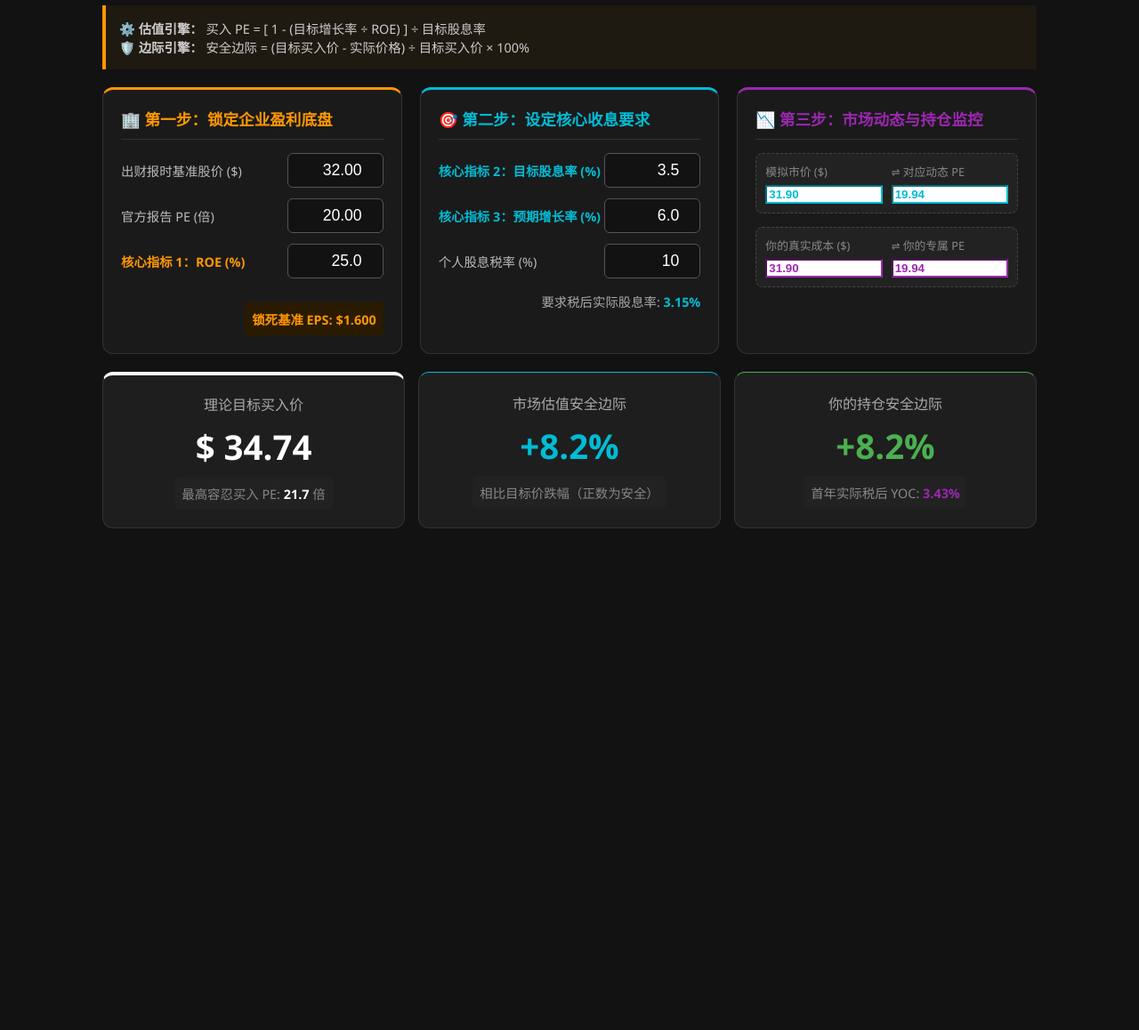
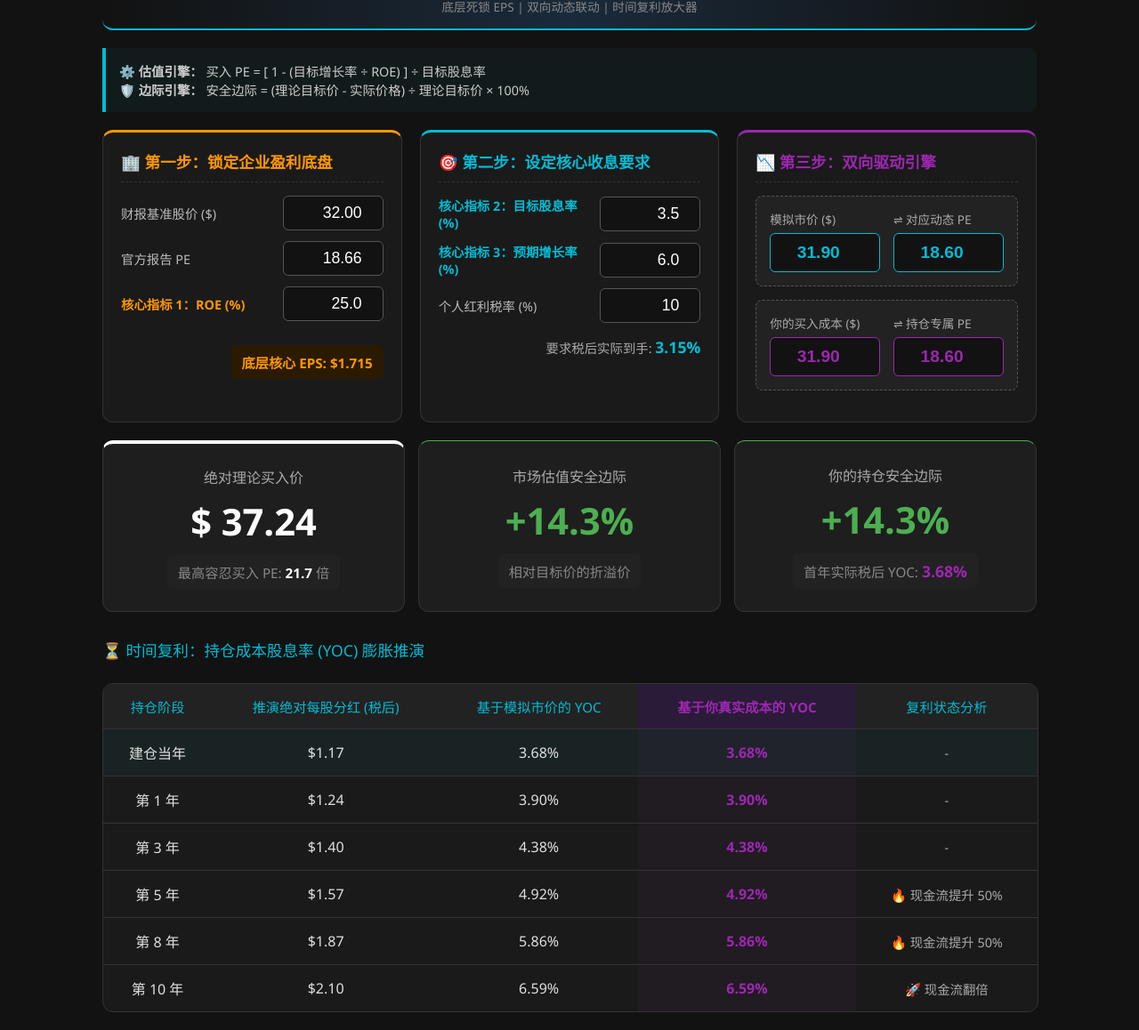
Before and after one commit to SherlockRobo/SCHDNEW, a plain HTML site: page index.html in a window 1280 px wide. Shown: the part 84-1242 px from the top of the page at 89% size. Before the commit the page ends 800 px from the top, so only its background shows below. Drawn offline with Linux system fonts and the light colour scheme.

Commit message:
Update index.html

```diff
--- a/index.html
+++ b/index.html
@@ -3,7 +3,7 @@
 <head>
     <meta charset="UTF-8">
     <meta name="viewport" content="width=device-width, initial-scale=1.0">
-    <title>SCHD 动态安全边际估值器 V8</title>
+    <title>SCHD 动态估值终极版 V10</title>
     <style>
         :root {
             --bg-color: #121212; --card-bg: #1e1e1e; --text-color: #e0e0e0;
@@ -12,69 +12,82 @@
         }
         body { font-family: 'Segoe UI', Tahoma, Geneva, Verdana, sans-serif; background-color: var(--bg-color); color: var(--text-color); margin: 0; padding: 20px; display: flex; flex-direction: column; align-items: center; }
         .container { max-width: 1050px; width: 100%; }
-        header { text-align: center; margin-bottom: 20px; border-bottom: 2px solid var(--cyan); padding-bottom: 10px; }
-        .version-badge { background-color: var(--cyan); color: #000; padding: 2px 8px; border-radius: 6px; font-size: 0.5em; vertical-align: middle; margin-left: 10px; font-weight: bold;}
+
+        header {
+            text-align: center; margin-bottom: 20px; padding: 15px; border-radius: 12px;
+            border-bottom: 2px solid var(--cyan);
+            background: linear-gradient(90deg, #121212, #1a2a3a, #121212);
+        }
+
+        .version-badge { background-color: var(--cyan); color: #000; padding: 3px 10px; border-radius: 6px; font-size: 0.55em; vertical-align: middle; margin-left: 10px; font-weight: bold;}
 
         .grid-layout { display: grid; grid-template-columns: repeat(auto-fit, minmax(320px, 1fr)); gap: 20px; margin-bottom: 20px; }
 
         .panel { background-color: #1a1a1a; padding: 20px; border-radius: 12px; border: 1px solid var(--border-color); }
-        .panel-title { font-size: 1.1rem; margin-top: 0; margin-bottom: 15px; color: var(--cyan); display: flex; align-items: center; border-bottom: 1px solid #333; padding-bottom: 10px;}
+        .panel-title { font-size: 1.1rem; margin-top: 0; margin-bottom: 15px; color: var(--cyan); display: flex; align-items: center; border-bottom: 1px dashed #333; padding-bottom: 10px;}
         .panel-title.orange { color: var(--orange); }
         .panel-title.purple { color: var(--purple); }
 
         .input-group { display: flex; justify-content: space-between; align-items: center; margin-bottom: 12px; }
         .input-group label { font-size: 0.9rem; color: #bbb; }
-        .input-group input { background-color: #121212; border: 1px solid #555; color: #fff; padding: 8px; border-radius: 6px; font-size: 1.1rem; width: 90px; text-align: right; transition: border-color 0.3s;}
-        .input-group input:focus { border-color: var(--cyan); outline: none; }
+        .input-group input { background-color: #121212; border: 1px solid #555; color: #fff; padding: 8px; border-radius: 6px; font-size: 1.1rem; width: 95px; text-align: right; transition: all 0.3s;}
+        .input-group input:focus { border-color: var(--cyan); outline: none; box-shadow: 0 0 5px var(--cyan);}
 
-        /* 双向联动输入框网格 */
-        .dual-input-grid { display: grid; grid-template-columns: 1fr 1fr; gap: 10px; margin-bottom: 15px; background: #222; padding: 10px; border-radius: 8px; border: 1px dashed #444;}
-        .dual-input-grid label { font-size: 0.8rem; color: #888; margin-bottom: 4px; display: block; }
-        .dual-input-grid input { width: 100%; box-sizing: border-box; }
+        .dual-grid { display: grid; grid-template-columns: 1fr 1fr; gap: 15px; margin-bottom: 15px; background: #222; padding: 15px; border-radius: 8px; border: 1px dashed #555;}
+        .dual-grid label { font-size: 0.85rem; color: #aaa; margin-bottom: 6px; display: block; }
+        .dual-grid input { width: 100%; box-sizing: border-box; background-color: #121212; border: 1px solid #666; color: #fff; padding: 10px; border-radius: 6px; font-size: 1.2rem; text-align: center;}
 
         .highlight-input { border-color: var(--cyan) !important; color: var(--cyan) !important; font-weight: bold; }
         .highlight-input-cost { border-color: var(--purple) !important; color: var(--purple) !important; font-weight: bold; }
 
         .metrics-grid { display: grid; grid-template-columns: repeat(auto-fit, minmax(280px, 1fr)); gap: 15px; margin: 20px 0; }
-        .card { background-color: var(--card-bg); padding: 20px; border-radius: 12px; text-align: center; border: 1px solid var(--border-color); display: flex; flex-direction: column; justify-content: center;}
+        .card { background-color: var(--card-bg); padding: 25px; border-radius: 12px; text-align: center; border: 1px solid var(--border-color); display: flex; flex-direction: column; justify-content: center;}
         .card h3 { margin: 0 0 10px 0; color: #aaa; font-size: 1rem; font-weight: normal; }
-        .metric { font-size: 2.4rem; font-weight: bold; color: #fff; margin-bottom: 8px; }
-        .metric-sub { font-size: 0.9rem; color: #888; background: #222; padding: 8px; border-radius: 6px; display: inline-block; margin: 0 auto;}
+        .metric { font-size: 2.6rem; font-weight: bold; color: #fff; margin-bottom: 10px; }
+        .metric-sub { font-size: 0.95rem; color: #888; background: #222; padding: 8px 12px; border-radius: 6px; display: inline-block; margin: 0 auto;}
 
-        .formula-box { background-color: rgba(255, 152, 0, 0.05); border-left: 4px solid var(--orange); padding: 15px; margin-bottom: 20px; font-size: 0.9rem; color: #ccc; }
+        .formula-box { background-color: rgba(0, 188, 212, 0.05); border-left: 4px solid var(--cyan); padding: 15px; margin-bottom: 20px; font-size: 0.9rem; color: #ccc; border-radius: 0 8px 8px 0;}
+
+        /* 表格样式 */
+        .table-container { background-color: #1a1a1a; border-radius: 12px; overflow: hidden; border: 1px solid var(--border-color); width: 100%; margin-top: 15px;}
+        table { width: 100%; border-collapse: collapse; }
+        th, td { padding: 14px; text-align: center; border-bottom: 1px solid var(--border-color); }
+        th { background-color: #222; color: var(--cyan); font-weight: normal; font-size: 0.95rem;}
+        tr:last-child td { border-bottom: none; }
     </style>
 </head>
 <body>
 
 <div class="container">
     <header>
-        <h1 style="margin: 0; font-size: 1.6rem; display: flex; align-items: center; justify-content: center;">
-            🎯 SCHD 动态安全边际估值器 <span class="version-badge">V8 双向联动终极版</span>
+        <h1 style="margin: 0; font-size: 1.8rem; display: flex; align-items: center; justify-content: center;">
+            🎯 SCHD 动态估值器 <span class="version-badge">V10 复利推演完全体</span>
         </h1>
+        <p style="margin: 5px 0 0 0; font-size: 0.85rem; color: #888;">底层死锁 EPS | 双向动态联动 | 时间复利放大器</p>
     </header>
 
     <div class="formula-box">
         <strong>⚙️ 估值引擎：</strong> 买入 PE = [ 1 - (目标增长率 ÷ ROE) ] ÷ 目标股息率<br>
-        <strong>🛡️ 边际引擎：</strong> 安全边际 = (目标买入价 - 实际价格) ÷ 目标买入价 × 100%
+        <strong>🛡️ 边际引擎：</strong> 安全边际 = (理论目标价 - 实际价格) ÷ 理论目标价 × 100%
     </div>
 
     <div class="grid-layout">
         <div class="panel" style="border-top: 3px solid var(--orange);">
             <h3 class="panel-title orange">🏢 第一步：锁定企业盈利底盘</h3>
             <div class="input-group">
-                <label>出财报时基准股价 ($)</label>
+                <label>财报基准股价 ($)</label>
                 <input type="number" id="in_ref_price" value="32.00" step="0.01" oninput="handleBaseChange()">
             </div>
             <div class="input-group">
-                <label>官方报告 PE (倍)</label>
-                <input type="number" id="in_ref_pe" value="20.00" step="0.1" oninput="handleBaseChange()">
+                <label>官方报告 PE</label>
+                <input type="number" id="in_ref_pe" value="18.66" step="0.1" oninput="handleBaseChange()">
             </div>
             <div class="input-group">
                 <label style="color:var(--orange); font-weight:bold;">核心指标 1：ROE (%)</label>
                 <input type="number" id="in_roe" value="25.0" step="0.1" oninput="calculate()">
             </div>
-            <div style="text-align: right; font-size: 0.9rem; color: var(--orange); margin-top: 15px; font-weight: bold; background: #2a1a00; padding: 8px; border-radius: 4px; display: inline-block; float: right;">
-                锁死基准 EPS: $<span id="disp_eps">0.000</span>
+            <div style="text-align: right; font-size: 0.95rem; color: var(--orange); margin-top: 15px; font-weight: bold; background: #2a1a00; padding: 8px 12px; border-radius: 6px; display: inline-block; float: right;">
+                底层核心 EPS: $<span id="disp_eps">0.000</span>
             </div>
             <div style="clear: both;"></div>
         </div>
@@ -90,36 +103,36 @@
                 <input type="number" id="in_target_growth" value="6.0" step="0.1" oninput="calculate()">
             </div>
             <div class="input-group">
-                <label>个人股息税率 (%)</label>
+                <label>个人红利税率 (%)</label>
                 <input type="number" id="in_tax" value="10" step="1" oninput="calculate()">
             </div>
             <div style="text-align: right; font-size: 0.9rem; color: #aaa; margin-top: 15px;">
-                要求税后实际股息率: <span id="disp_post_yield" style="color:var(--cyan); font-weight:bold;">0.00%</span>
+                要求税后实际到手: <span id="disp_post_yield" style="color:var(--cyan); font-weight:bold; font-size: 1.1rem;">0.00%</span>
             </div>
         </div>
 
         <div class="panel" style="border-top: 3px solid var(--purple);">
-            <h3 class="panel-title purple">📉 第三步：市场动态与持仓监控</h3>
+            <h3 class="panel-title purple">📉 第三步：双向驱动引擎</h3>
 
-            <div class="dual-input-grid">
+            <div class="dual-grid">
                 <div>
                     <label>模拟市价 ($)</label>
-                    <input type="number" id="in_sim_price" class="highlight-input" value="31.90" step="0.1" oninput="updateSimPeFromPrice()">
+                    <input type="number" id="in_sim_price" class="highlight-input" value="31.90" step="0.1" oninput="updatePeFromPrice('sim')">
                 </div>
                 <div>
                     <label>⇌ 对应动态 PE</label>
-                    <input type="number" id="in_sim_pe" class="highlight-input" value="19.94" step="0.1" oninput="updateSimPriceFromPe()">
+                    <input type="number" id="in_sim_pe" class="highlight-input" value="18.60" step="0.1" oninput="updatePriceFromPe('sim')">
                 </div>
             </div>
 
-            <div class="dual-input-grid">
+            <div class="dual-grid">
                 <div>
-                    <label>你的真实成本 ($)</label>
-                    <input type="number" id="in_cost_price" class="highlight-input-cost" value="31.90" step="0.1" oninput="updateCostPeFromPrice()">
+                    <label>你的买入成本 ($)</label>
+                    <input type="number" id="in_cost_price" class="highlight-input-cost" value="31.90" step="0.1" oninput="updatePeFromPrice('cost')">
                 </div>
                 <div>
-                    <label>⇌ 你的专属 PE</label>
-                    <input type="number" id="in_cost_pe" class="highlight-input-cost" value="19.94" step="0.1" oninput="updateCostPriceFromPe()">
+                    <label>⇌ 持仓专属 PE</label>
+                    <input type="number" id="in_cost_pe" class="highlight-input-cost" value="18.60" step="0.1" oninput="updatePriceFromPe('cost')">
                 </div>
             </div>
         </div>
@@ -127,7 +140,7 @@
 
     <div class="metrics-grid">
         <div class="card" id="card_target" style="border-top: 4px solid #fff;">
-            <h3>理论目标买入价</h3>
+            <h3>绝对理论买入价</h3>
             <div class="metric" id="out_target_price">$ 0.00</div>
             <div class="metric-sub">最高容忍买入 PE: <span id="out_target_pe" style="color:#fff; font-weight:bold;">0.0</span> 倍</div>
         </div>
@@ -135,118 +148,139 @@
         <div class="card" id="card_market">
             <h3>市场估值安全边际</h3>
             <div class="metric" id="out_market_margin">0.0%</div>
-            <div class="metric-sub">相比目标价跌幅（正数为安全）</div>
+            <div class="metric-sub">相对目标价的折溢价</div>
         </div>
 
         <div class="card" id="card_cost">
             <h3>你的持仓安全边际</h3>
             <div class="metric" id="out_cost_margin">0.0%</div>
             <div class="metric-sub">
-                首年实际税后 YOC: <span id="out_cost_yoc" style="color:var(--purple); font-weight:bold;">0.0%</span>
-            </div>
+                首年实际税后 YOC: <span id="out_cost_yoc" style="color:var(--purple); font-weight:bold; font-size: 1.1rem;">0.0%</span>
             </div>
         </div>
     </div>
 
+    <div class="panel-title cyan" style="margin-top: 30px; border-bottom: none; margin-bottom: 5px;">
+        ⏳ 时间复利：持仓成本股息率 (YOC) 膨胀推演
+    </div>
+    <div class="table-container">
+        <table>
+            <thead>
+                <tr>
+                    <th>持仓阶段</th>
+                    <th>推演绝对每股分红 (税后)</th>
+                    <th>基于模拟市价的 YOC</th>
+                    <th style="color: var(--purple); font-weight: bold; background: #2a1b38;">基于你真实成本的 YOC</th>
+                    <th>复利状态分析</th>
+                </tr>
+            </thead>
+            <tbody id="table_body">
+            </tbody>
+        </table>
+    </div>
+</div>
+
 <script>
-    // 提取底层 EPS 引擎
-    function getEps() {
-        let refPrice = parseFloat(document.getElementById('in_ref_price').value);
-        let refPe = parseFloat(document.getElementById('in_ref_pe').value);
-        return refPrice / refPe;
+    function getVal(id, defaultVal = 0) {
+        let val = parseFloat(document.getElementById(id).value);
+        return isNaN(val) ? defaultVal : val;
     }
 
-    // 当修改报表基准数据时，保持价格不变，被动更新输入框里的 PE 显示
+    function getEps() {
+        let refPrice = getVal('in_ref_price', 32.00);
+        let refPe = getVal('in_ref_pe', 18.66);
+        return refPe > 0 ? refPrice / refPe : 1.715;
+    }
+
     function handleBaseChange() {
         let eps = getEps();
         document.getElementById('disp_eps').innerText = eps.toFixed(3);
 
-        let simPrice = parseFloat(document.getElementById('in_sim_price').value);
-        document.getElementById('in_sim_pe').value = (simPrice / eps).toFixed(2);
+        let simPrice = getVal('in_sim_price', 31.90);
+        if(eps > 0) document.getElementById('in_sim_pe').value = (simPrice / eps).toFixed(2);
 
-        let costPrice = parseFloat(document.getElementById('in_cost_price').value);
-        document.getElementById('in_cost_pe').value = (costPrice / eps).toFixed(2);
+        let costPrice = getVal('in_cost_price', 31.90);
+        if(eps > 0) document.getElementById('in_cost_pe').value = (costPrice / eps).toFixed(2);
 
         calculate();
     }
 
-    // --- 双向联动输入控制函数 ---
-    function updateSimPeFromPrice() {
+    function updatePeFromPrice(type) {
         let eps = getEps();
-        let price = parseFloat(document.getElementById('in_sim_price').value);
+        if (eps <= 0) return;
+        if (type === 'sim') {
+            let price = getVal('in_sim_price', 0);
             document.getElementById('in_sim_pe').value = (price / eps).toFixed(2);
+        } else {
+            let price = getVal('in_cost_price', 0);
+            document.getElementById('in_cost_pe').value = (price / eps).toFixed(2);
+        }
         calculate();
     }
 
-    function updateSimPriceFromPe() {
+    function updatePriceFromPe(type) {
         let eps = getEps();
-        let pe = parseFloat(document.getElementById('in_sim_pe').value);
+        if (type === 'sim') {
+            let pe = getVal('in_sim_pe', 0);
             document.getElementById('in_sim_price').value = (pe * eps).toFixed(2);
+        } else {
+            let pe = getVal('in_cost_pe', 0);
+            document.getElementById('in_cost_price').value = (pe * eps).toFixed(2);
+        }
         calculate();
     }
 
-    function updateCostPeFromPrice() {
-        let eps = getEps();
-        let price = parseFloat(document.getElementById('in_cost_price').value);
-        document.getElementById('in_cost_pe').value = (price / eps).toFixed(2);
-        calculate();
-    }
-
-    function updateCostPriceFromPe() {
-        let eps = getEps();
-        let pe = parseFloat(document.getElementById('in_cost_pe').value);
-        document.getElementById('in_cost_price').value = (pe * eps).toFixed(2);
-        calculate();
-    }
-
-    // --- 核心计算引擎 ---
     function calculate() {
+        try {
             let eps = getEps();
             document.getElementById('disp_eps').innerText = eps.toFixed(3);
 
-        let roe = parseFloat(document.getElementById('in_roe').value) / 100;
-        let targetYield = parseFloat(document.getElementById('in_target_yield').value) / 100;
-        let targetGrowth = parseFloat(document.getElementById('in_target_growth').value) / 100;
-        let taxRate = parseFloat(document.getElementById('in_tax').value) / 100;
+            let roe = getVal('in_roe', 25.0) / 100;
+            let targetYield = getVal('in_target_yield', 3.5) / 100;
+            let targetGrowth = getVal('in_target_growth', 6.0) / 100;
+            let taxRate = getVal('in_tax', 10) / 100;
 
             document.getElementById('disp_post_yield').innerText = ((targetYield * (1 - taxRate)) * 100).toFixed(2) + "%";
 
-        // 获取联动框里的最新市价和成本
-        let simPrice = parseFloat(document.getElementById('in_sim_price').value);
-        let costPrice = parseFloat(document.getElementById('in_cost_price').value);
+            let simPrice = getVal('in_sim_price', 31.90);
+            let costPrice = getVal('in_cost_price', 31.90);
 
             let targetPe = 0;
             let targetPrice = 0;
             let isValid = true;
 
-        if (targetGrowth >= roe) {
+            if (targetGrowth >= roe || roe <= 0 || targetYield <= 0) {
                 isValid = false;
             } else {
                 targetPe = (1 - (targetGrowth / roe)) / targetYield;
                 targetPrice = eps * targetPe;
             }
 
+            // 基础分红现金流计算
             let actualDps = targetPrice * targetYield;
-        let costYoc = (actualDps * (1 - taxRate)) / costPrice;
+            let costYoc = costPrice > 0 ? (actualDps * (1 - taxRate)) / costPrice : 0;
+
             let marketMargin = 0;
             let costMargin = 0;
-
-        if (isValid) {
+            if (isValid && targetPrice > 0) {
                 marketMargin = (targetPrice - simPrice) / targetPrice;
                 costMargin = (targetPrice - costPrice) / targetPrice;
             }
 
-        // --- UI 渲染 ---
+            // --- UI 渲染逻辑 ---
             let cardTarget = document.getElementById('card_target');
             let cardMarket = document.getElementById('card_market');
             let cardCost = document.getElementById('card_cost');
 
             if (!isValid) {
-            document.getElementById('out_target_price').innerText = "逻辑错误";
+                document.getElementById('out_target_price').innerText = "目标冲突";
                 document.getElementById('out_target_price').style.color = "var(--red)";
                 document.getElementById('out_target_pe').innerText = "-";
                 document.getElementById('out_market_margin').innerText = "-";
                 document.getElementById('out_cost_margin').innerText = "-";
+                document.getElementById('out_cost_yoc').innerText = "-";
+                cardMarket.style.borderTopColor = "var(--red)";
+                cardCost.style.borderTopColor = "var(--red)";
             } else {
                 document.getElementById('out_target_price').innerText = "$ " + targetPrice.toFixed(2);
                 document.getElementById('out_target_price').style.color = "#fff";
@@ -254,7 +288,7 @@
 
                 let mMarginText = (marketMargin * 100).toFixed(1) + "%";
                 document.getElementById('out_market_margin').innerText = marketMargin > 0 ? "+" + mMarginText : mMarginText;
-            if (marketMargin > 0.1) {
+                if (marketMargin >= 0.1) {
                     document.getElementById('out_market_margin').style.color = "var(--green)";
                     cardMarket.style.borderTopColor = "var(--green)";
                 } else if (marketMargin >= 0) {
@@ -268,7 +302,7 @@
                 document.getElementById('out_cost_yoc').innerText = (costYoc * 100).toFixed(2) + "%";
                 let cMarginText = (costMargin * 100).toFixed(1) + "%";
                 document.getElementById('out_cost_margin').innerText = costMargin > 0 ? "+" + cMarginText : cMarginText;
-            if (costMargin > 0) {
+                if (costMargin >= 0) {
                     document.getElementById('out_cost_margin').style.color = "var(--green)";
                     cardCost.style.borderTopColor = "var(--green)";
                 } else {
@@ -276,9 +310,46 @@
                     cardCost.style.borderTopColor = "var(--red)";
                 }
             }
+
+            // --- 底部复利推演表格生成 ---
+            let years = [0, 1, 3, 5, 8, 10];
+            let tbody = document.getElementById('table_body');
+            tbody.innerHTML = "";
+
+            if (isValid) {
+                years.forEach(year => {
+                    // 未来分红 = 当下理论分红 * (1 + 目标增长率)^年限
+                    let futureDps = actualDps * Math.pow(1 + targetGrowth, year);
+                    let futurePostDps = futureDps * (1 - taxRate);
+
+                    let simYoc = simPrice > 0 ? futurePostDps / simPrice : 0;
+                    let cYoc = costPrice > 0 ? futurePostDps / costPrice : 0;
+
+                    let tr = document.createElement('tr');
+                    if(year === 0) tr.style.backgroundColor = "rgba(0, 188, 212, 0.05)";
+
+                    let status = "-";
+                    // 以首年要求的实际到手股息率为基准，评估增长状态
+                    let basePostYield = targetYield * (1 - taxRate);
+                    if (cYoc >= basePostYield * 1.5 && year > 0) status = "🔥 现金流提升 50%";
+                    if (cYoc >= basePostYield * 2 && year > 0) status = "🚀 现金流翻倍";
+
+                    tr.innerHTML = `
+                        <td>${year === 0 ? '建仓当年' : '第 ' + year + ' 年'}</td>
+                        <td>$${futurePostDps.toFixed(2)}</td>
+                        <td>${(simYoc * 100).toFixed(2)}%</td>
+                        <td style="color: var(--purple); font-weight: bold; background: rgba(156, 39, 176, 0.05);">${(cYoc * 100).toFixed(2)}%</td>
+                        <td style="color: #aaa; font-size: 0.9em;">${status}</td>
+                    `;
+                    tbody.appendChild(tr);
+                });
             }
 
-    // 初始化运行
+        } catch (e) {
+            console.error("计算出错", e);
+        }
+    }
+
     window.onload = function() {
         handleBaseChange();
     };
```
Lines whose indentation alone changed are shown as unchanged.
